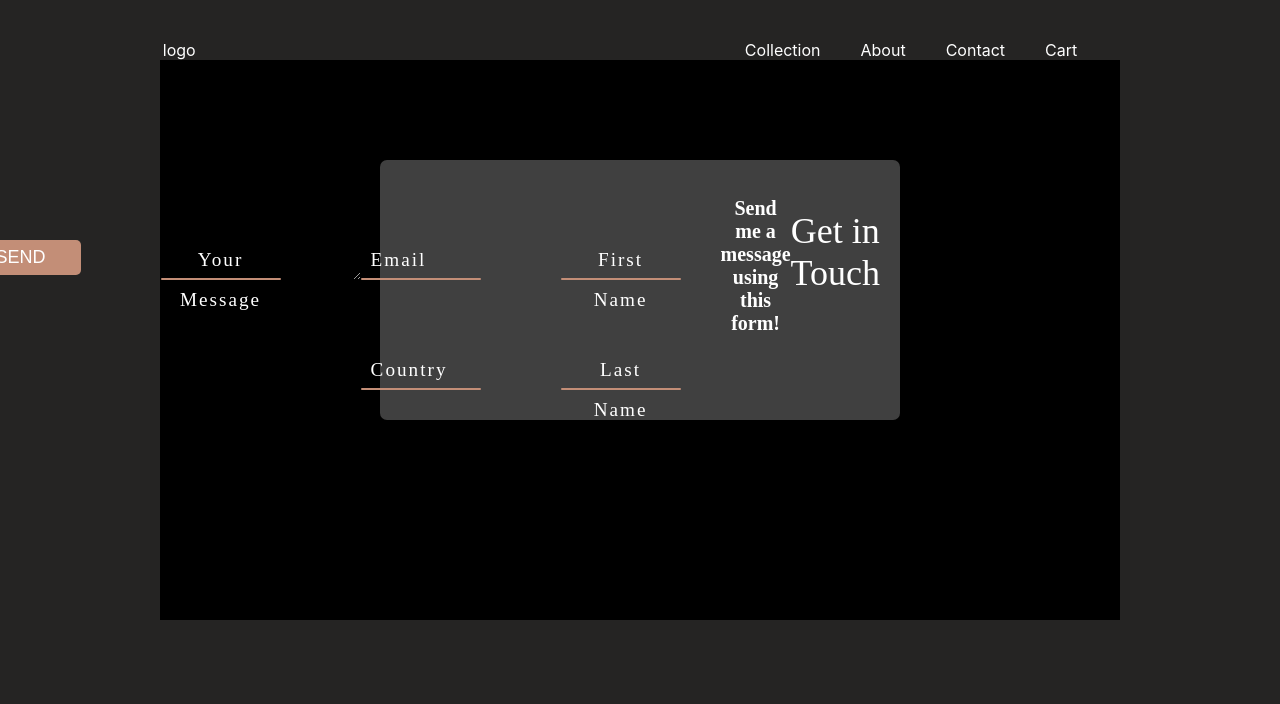
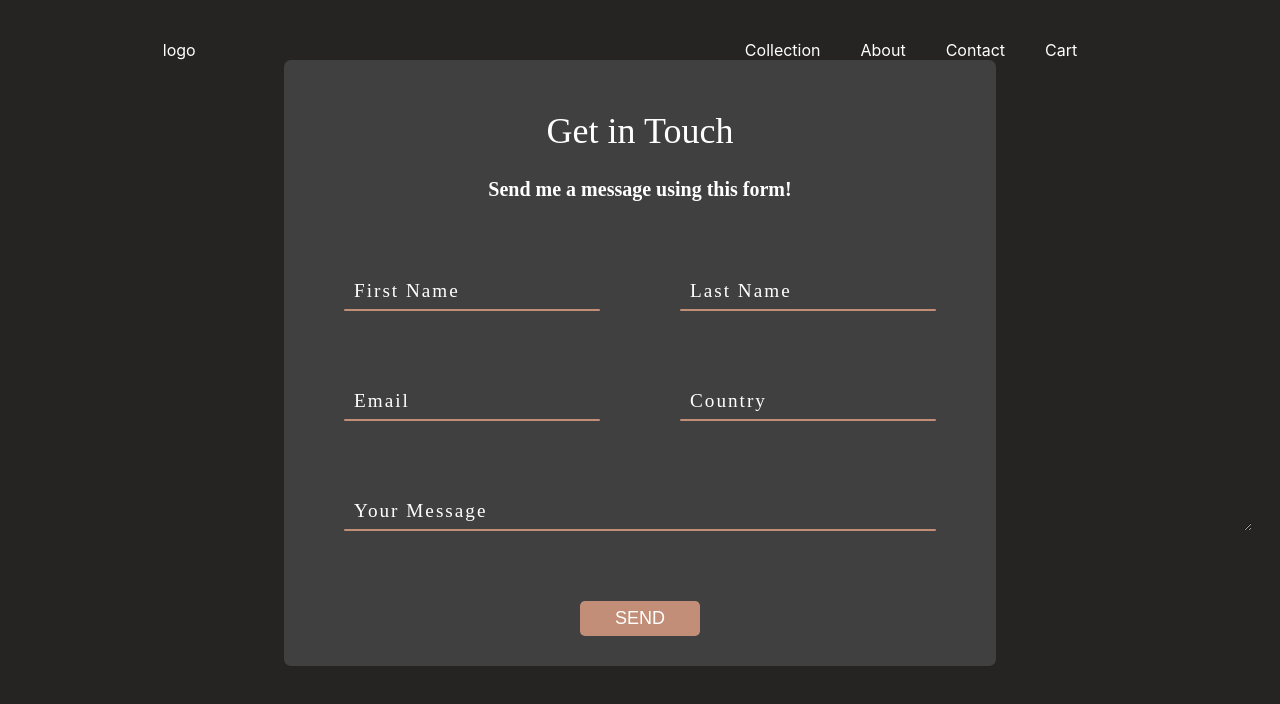
Before and after one commit to oanagrecu/React-Project, a React (Create React App) app: page /contact in a window 1280 px wide. Shown: the top 704 px of the page. Built offline with nearby package versions, Linux system fonts and the light colour scheme; the HTML template or start-up script is replaced by a standard one.

Commit message:
styling contact page

```diff
--- a/src/pages/Contact.css
+++ b/src/pages/Contact.css
@@ -1,33 +1,22 @@
-/* body {
-  font-family: "Times New Roman", Times, serif;
-  margin: 0;
-  padding: 0;
-} */
-.contactContainer {
-  display: flex;
-  justify-content: center;
-  align-items: center;
-  height: 100vh;
-  background: black;
-}
-
-section {
+.contactSection {
   display: flex;
   align-content: center;
   justify-content: center;
   align-items: center;
   min-height: 70vh;
+  margin-top: 30px;
   margin: auto;
-  background-color: black;
 }
-.container {
+.contactContainer {
+  display: flex;
+  flex-direction: column;
   background-color: #404040;
-  width: 50%;
+  width: 70%;
   padding: 20px;
   border-radius: 7px;
   margin-bottom: 100px;
 }
-.container h1 {
+.contactContainer h1 {
   width: 100%;
   color: white;
   font-size: 36px;
@@ -35,7 +24,7 @@ section {
   margin-bottom: 10px;
   font-family: "Times New Roman", Times, serif;
 }
-.container h2 {
+.contactContainer h2 {
   width: 100%;
   color: white;
   font-size: 20px;
@@ -44,28 +33,28 @@ section {
   font-family: "Times New Roman", Times, serif;
 }
 
-.container .row {
+.contactContainer .row {
   position: relative;
   width: 100%;
   display: grid;
   grid-template-columns: repeat(auto-fit, minmax(200px, 1fr));
 }
-.container .row .col {
+.contactContainer .row .col {
   position: relative;
 
   padding: 0 40px;
   margin: 60px 0 10px;
   transition: 0.5s;
 }
-.container .row .input {
+.contactContainer .row .input {
   position: relative;
   width: 100%;
   height: 40px;
   color: white;
   font-family: "Times New Roman", Times, serif;
 }
-.container .row .input input,
-.container .row .input textarea {
+.contactContainer .row .input input,
+.contactContainer .row .input textarea {
   position: absolute;
   width: 100%;
   height: 100%;
@@ -79,7 +68,7 @@ section {
   color: #f5f5f5;
 }
 
-.container .row .input .text {
+.contactContainer .row .input .text {
   position: absolute;
   line-height: 40px;
   font-size: 1.2rem;
@@ -90,12 +79,12 @@ section {
   pointer-events: none;
 }
 
-.container .row .input input:focus + .text,
-.container .row .input input:valid + .text {
+.contactContainer .row .input input:focus + .text,
+.contactContainer .row .input input:valid + .text {
   top: -35px;
   left: -10px;
 }
-.container .row .input .line {
+.contactContainer .row .input .line {
   position: absolute;
   bottom: 0;
   display: block;
@@ -107,31 +96,31 @@ section {
   pointer-events: none;
 }
 
-.container .row .input input:focus ~ .line,
-.container .row .input input:valid ~ .line {
+.contactContainer .row .input input:focus ~ .line,
+.contactContainer .row .input input:valid ~ .line {
   height: 100%;
 }
 
-.container .row .input .textarea {
+.contactContainer .row .input .textarea {
   position: relative;
   width: 100%;
   height: 210px;
   padding: 10px 0;
 }
 
-.container .row .input .textarea textarea {
+.row .input .textarea textarea {
   height: 100%;
   resize: none;
 }
 
-.container .row .input textarea:focus + .text,
-.container .row .input textarea:valid + .text {
+.row .input textarea:focus + .text,
+.row .input textarea:valid + .text {
   top: -35px;
   left: -10px;
 }
 
-.container .row .input textarea:focus ~ .line,
-.container .row .input textarea:valid ~ .line {
+.row .input textarea:focus ~ .line,
+.row .input textarea:valid ~ .line {
   height: 100%;
 }
 .send-button {
--- a/src/pages/Contact.js
+++ b/src/pages/Contact.js
@@ -6,8 +6,8 @@ import "./Contact.css";
 function Contact() {
   return (
     <div>
-      <section>
-        <div className="container">
+      <section class="contactSection">
+        <div className="contactContainer">
           <h1>Get in Touch</h1>
           <h2>Send me a message using this form!</h2>
           <div className="row">
@@ -47,7 +47,7 @@ function Contact() {
 
           <div className="row">
             <div className="col">
-              <div className="input textarea">
+              <div className="input">
                 <textarea name="message" required></textarea>
                 <span className="text">Your Message</span>
                 <span className="line"></span>
```
